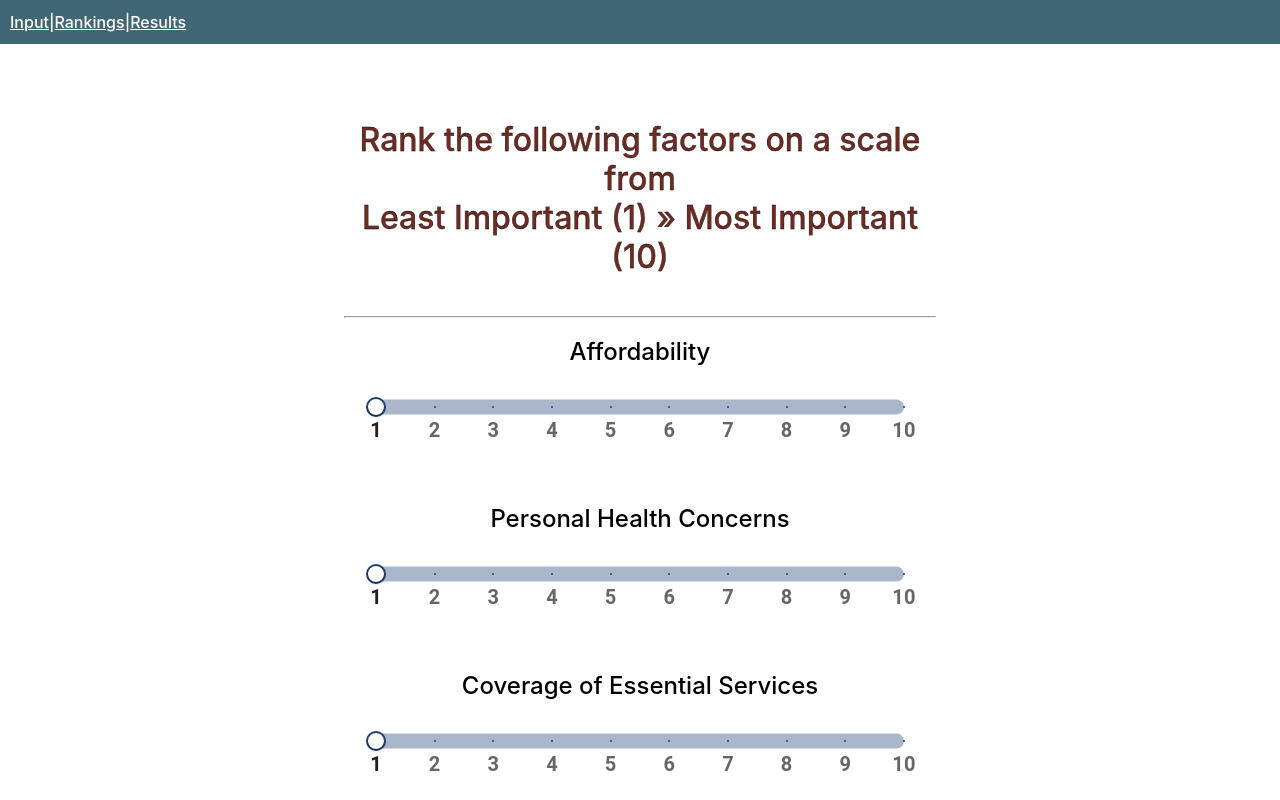
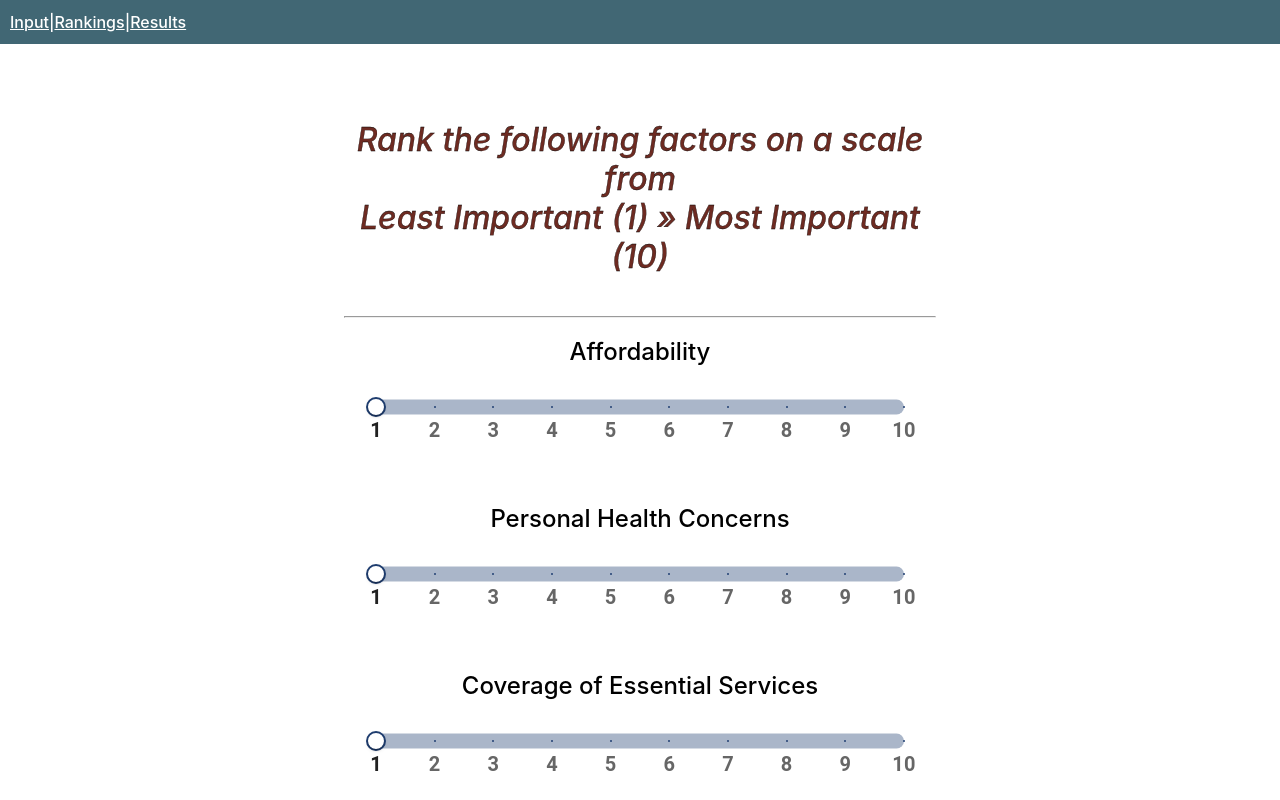
Before and after one commit to riasingh125/forge-spring25-software, a React (Vite) app in the folder frontend/: page /rankings in a window 1280 px wide. Shown: the top 800 px of the page. Built offline with nearby package versions, Linux system fonts and the light colour scheme.

Commit message:
last changes

```diff
--- a/frontend/src/pages/Ranking/Rankings.tsx
+++ b/frontend/src/pages/Ranking/Rankings.tsx
@@ -81,7 +81,7 @@ const Rankings: React.FC<ResultsProps> = ({results, setResults}) => {
              padding: 11 }}>
 
             {/**<h1 style = {{}}> Rank the following factors by importance. </h1> */}
-            <h2 style={{marginBottom: 40}}>
+            <h2 style={{fontStyle: "italic", marginBottom: 40}}>
              Rank the following factors on a scale from <br></br>
              Least Important (1) » Most Important (10)
             </h2>
```
